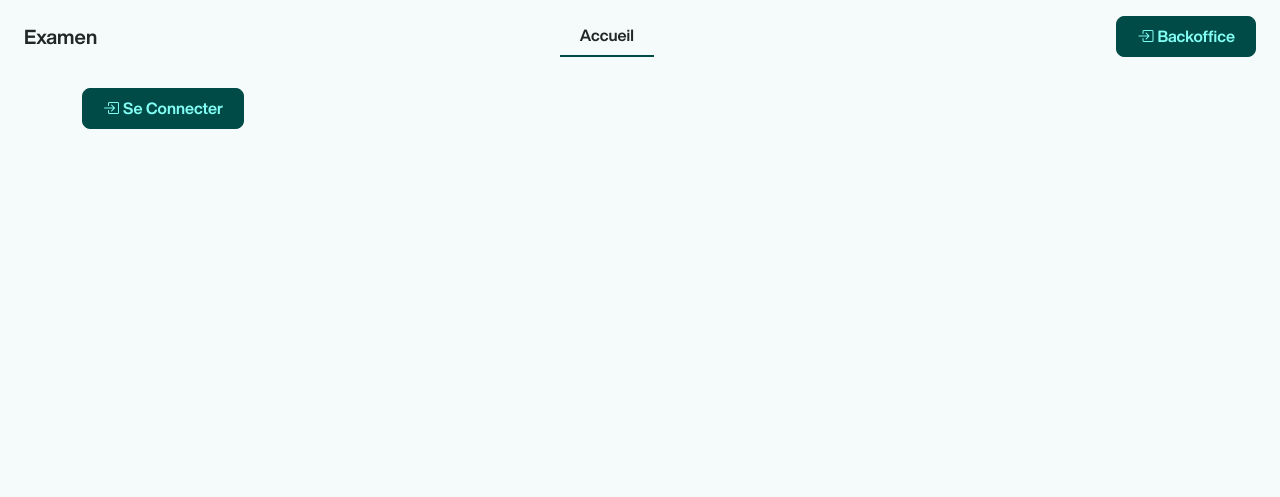
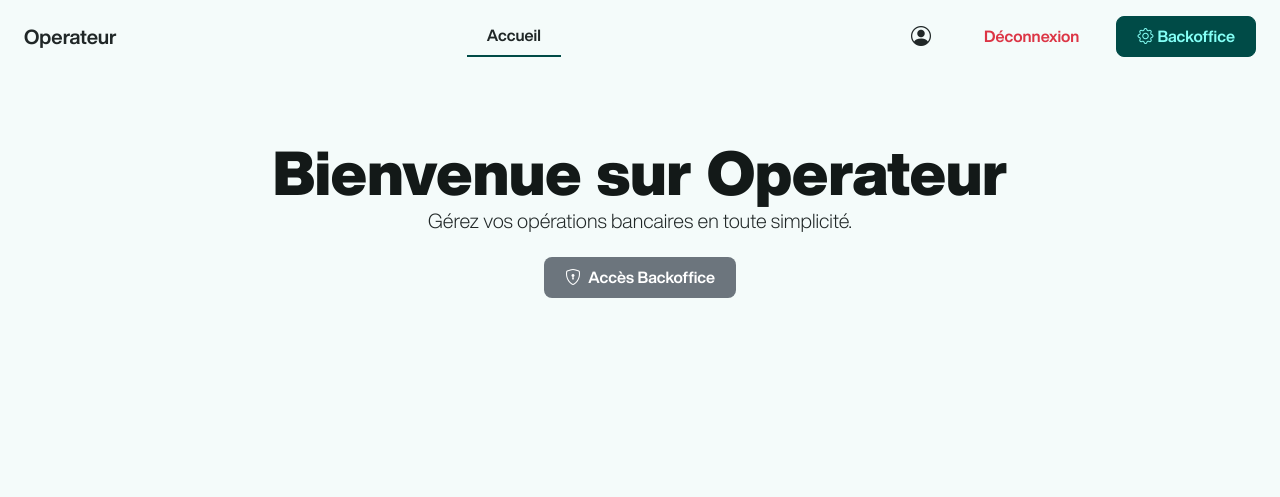
Before and after one commit to Dahimatsu/Projet-Final-S4, a CodeIgniter 4 app: the page made by app/Views/accueil.php in a window 1280 px wide. Shown: the top 497 px of the page. Run offline with PHP 8.4 and a stand-in for CodeIgniter, Linux system fonts and the light colour scheme; the template is opened without the code that fills it, so the values that code supplies are empty; some libraries are stand-ins or nearby versions.

Commit message:
Fix: design accueil

```diff
--- a/app/Views/accueil.php
+++ b/app/Views/accueil.php
@@ -3,10 +3,21 @@
 
 <?= $this->section('content') ?>
 
-<div class="d-flex flex-column flex-lg-row gap-3 align-items-lg-center mt-auto mt-lg-0">
-    <a href="/client/login" class="btn btn-primary">
-        <i class="bi bi-box-arrow-in-right me-1"></i>Se Connecter
-    </a>
+<div class="text-center py-5">
+    <h1>Bienvenue sur Operateur</h1>
+    <p class="lead">Gérez vos opérations bancaires en toute simplicité.</p>
+
+    <div class="d-flex justify-content-center gap-3 mt-4">
+        <?php if (!session()->get('client_logged_in')): ?>
+            <a href="/client/login" class="btn btn-primary btn-lg">
+                <i class="bi bi-box-arrow-in-right me-1"></i> Se Connecter
+            </a>
+        <?php endif; ?>
+
+        <a href="/admin/login" class="btn btn-secondary btn-lg">
+            <i class="bi bi-shield-lock me-1"></i> Accès Backoffice
+        </a>
+    </div>
 </div>
 
 
--- a/app/Views/layout-client.php
+++ b/app/Views/layout-client.php
@@ -26,7 +26,7 @@ $navlinks = [
 
     <div class="logo">
         <a href="/" class="text-decoration-none text-reset">
-            <strong>Examen</strong>
+            <strong>Operateur</strong>
         </a>
     </div>
 
@@ -34,7 +34,6 @@ $navlinks = [
         <i class="bi bi-list fs-3"></i>
     </button>
 
-    <!-- Offcanvas -->
     <div class="offcanvas-lg offcanvas-end flex-grow-1" tabindex="-1" id="menuOffcanvas">
 
         <div class="offcanvas-header d-lg-none p-4">
@@ -53,9 +52,22 @@ $navlinks = [
                     <?php } ?>
                 </nav>
 
-                <div class="d-flex flex-column flex-lg-row gap-3 align-items-lg-center mt-auto mt-lg-0">
+                <!-- Dans le header, remplace le div des boutons par ceci -->
+<div class="d-flex flex-column flex-lg-row gap-3 align-items-lg-center mt-auto mt-lg-0">
+    <?php if (session()->get('client_logged_in')): ?>
+                        <span class="navbar-text me-3">
+                            <i class="bi bi-person-circle"></i>
+                            <?= esc(session()->get('nom_client')) ?>
+                        </span>
+                        <a href="/client/logout" class="btn btn-outline-danger">Déconnexion</a>
+                    <?php else: ?>
+                        <a href="/client/login" class="btn btn-outline-primary">
+                            <i class="bi bi-box-arrow-in-right me-1"></i>Connexion Client
+                        </a>
+                    <?php endif; ?>
+
                     <a href="/admin/login" class="btn btn-primary">
-                        <i class="bi bi-box-arrow-in-right me-1"></i>Backoffice
+                        <i class="bi bi-gear me-1"></i>Backoffice
                     </a>
                 </div>
 
```
Also changed, not shown: 1 other file.
